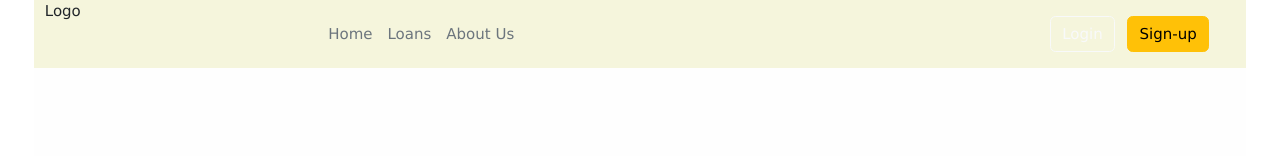
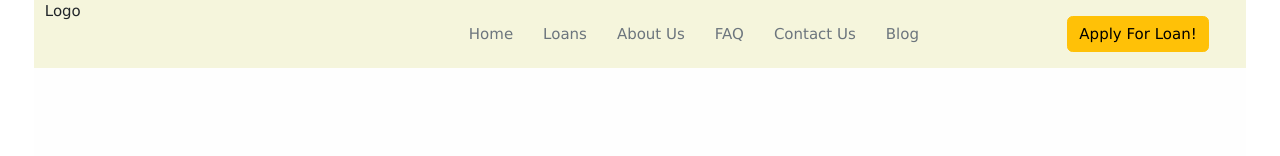
Before and after one commit to Remicchi/CS2024HTML3Page, a plain HTML site: page index.html in a window 1280 px wide. Shown: the top 156 px of the page. Drawn offline with nearby package versions, Linux system fonts and the light colour scheme.

Commit message:
Small Fixes

```diff
--- a/index.html
+++ b/index.html
@@ -20,14 +20,16 @@
 			          <svg class="bi me-2" width="40" height="32" role="img" aria-label="Bootstrap"><use xlink:href="#bootstrap"></use></svg>
 			        </a>
 
-			        <ul class="nav col-12 col-lg-auto me-lg-auto mb-2 justify-content-center mb-md-0">
-			          <li><a href="#" class="nav-link px-2 text-secondary">Home</a></li>
-			          <li><a href="#" class="nav-link px-2 text-secondary">Loans</a></li>
-			          <li><a href="#" class="nav-link px-2 text-secondary">About Us</a></li>
+			        <ul class="nav col-12 col-lg-auto me-lg-auto mb-2 justify-content-center mb-md-0" style="margin:auto;">
+			            <li><a href="#" class="nav-link px-6 text-secondary">Home</a></li>
+			            <li><a href="#" class="nav-link px-6 text-secondary">Loans</a></li>
+			            <li><a href="#" class="nav-link px-6 text-secondary">About Us</a></li>
+			            <li><a href="#" class="nav-link px-6 text-secondary">FAQ</a></li>
+			        	<li><a href="#" class="nav-link px-6 text-secondary">Contact Us</a></li>
+			        	<li><a href="#" class="nav-link px-6 text-secondary">Blog</a></li>
 			        </ul>
 			        <div class="text-end">
-			          <button type="button" class="btn btn-outline-light me-2">Login</button>
-			          <button type="button" class="btn btn-warning">Sign-up</button>
+			          <button type="button" class="btn btn-warning">Apply For Loan!</button>
 			        </div>
 			      </div>
 			    </div>
```
